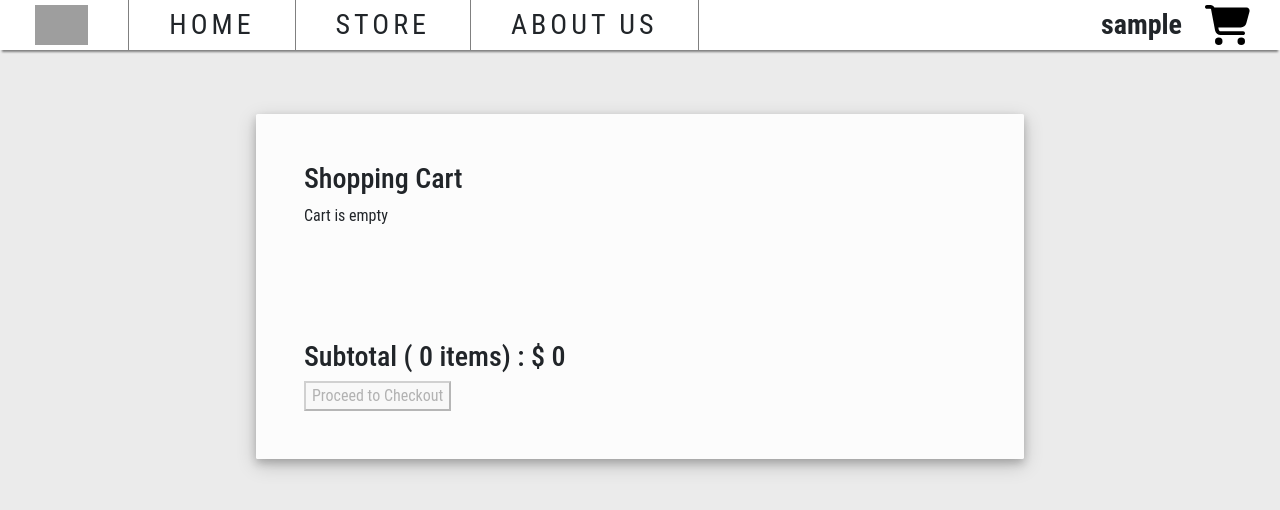
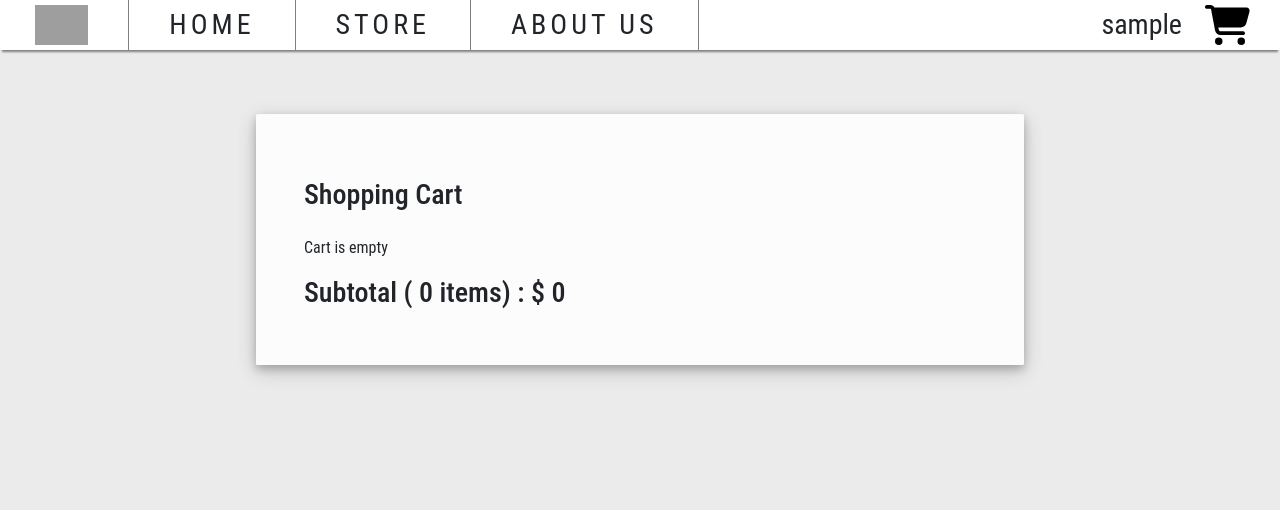
Before and after one commit to fe1fe1/lambda, a React (Create React App) app in the folder frontend/: page /cart in a window 1280 px wide. Shown: the top 510 px of the page. Built offline with nearby package versions, Linux system fonts and the light colour scheme; sample sign-in values are in the browser's storage; grey boxes are pictures that could not be loaded.

Commit message:
cart styling

```diff
--- a/frontend/src/components/navbar/Navbar.scss
+++ b/frontend/src/components/navbar/Navbar.scss
@@ -64,7 +64,6 @@
                     display: inline-block;
                     align-items: center;
                     .profile-navbar-username{
-                        font-weight: bold;
                         padding: 0 5px;
                         border-style: solid;
                         border-width: 2px;
--- a/frontend/src/pages/cart/Cart.jsx
+++ b/frontend/src/pages/cart/Cart.jsx
@@ -1,7 +1,7 @@
 import React, { useState } from "react";
 import "./Cart.scss"
 import { useSelector } from "react-redux";
-import { addItem, removeItem, selectCartItems } from "../../features/cart/cartSlice.js";
+import { addItem, emptyCart, removeItem, selectCartItems } from "../../features/cart/cartSlice.js";
 
 import { useDispatch } from "react-redux";
 
@@ -12,6 +12,10 @@ const Cart = () => {
 
     const handleDeleteFromCart = (itemId) => {
        dispatch(removeItem(itemId))
+    }
+
+    const handleDeleteAll = () => {
+        dispatch(emptyCart())
     }
 
     const handleQuantityOnChange = (e, item) => {
@@ -33,13 +37,13 @@ const Cart = () => {
                               Cart is empty
                           </div>
                             :
-                            items.map(item =>
+                            (<>{items.map(item =>
                               <li>
-                                <div className="cart-image">
+                                <div className="cart-item-image">
                                   <img src={item.product_img} alt="product" />
                                 </div>
-                                <div className="cart-name">
-                                  <div>
+                                <div className="cart-item-options">
+                                  <div className="cart-item-name">
                                       {item.product_name}
                                   </div>
                                   <div>
@@ -57,7 +61,11 @@ const Cart = () => {
                                   ${item.product_price}
                                 </div>
                               </li>
-                            )
+                            )}
+                                <button type="button" className="delete-item-button" onClick={() => handleDeleteAll()} >
+                                  Delete All
+                                </button>
+                            </>)
                         }
                     </ul>
                         <div className="cart-subtotal">
@@ -66,9 +74,11 @@ const Cart = () => {
                             :
                              $ {items.reduce((a, c) => a + c.product_price * c.quantity, 0)}
                           </h3>
-                          <button  className="button primary full-width" disabled={items.length === 0}>
+                            {items.length > 0 ? (
+                          <button  className="checkout-button" disabled={items.length === 0}>
                             Proceed to Checkout
                           </button>
+                            ):(<></>)}
 
                         </div>
             </div>
--- a/frontend/src/pages/cart/Cart.scss
+++ b/frontend/src/pages/cart/Cart.scss
@@ -1,15 +1,29 @@
 .cart-container{
     margin: 5% 20%;
+    .block-container{
+        padding: 3rem;
         .cart-items-list{
             list-style-type: none;
-        padding: 3rem;
+            padding: 0;
             li{
                 display: flex;
                 justify-content: space-between;
                 align-items: center;
+                align-content: flex-start;
+                padding: 1rem 0;
+                .cart-item-image{
+                    min-width: 90px;
                     img{
                         max-width: 5rem;
                         max-height: 5rem;
+                    }
+                }
+                .cart-item-options{
+                    min-width: 200px;
+                    .cart-item-name{
+                        white-space: nowrap;
+                    }
+                }
             }
             .delete-item-button{
                 margin: 1rem 1rem;
@@ -19,8 +33,21 @@
                 color: var(--main-color);
             }
         }
+        .cart-subtotal{
+            .checkout-button{
+                color: black;
+                background-color: transparent;
+                border-style: solid;
+                border-color: black;
+                transition: ease-out 0.3s;
+                &:hover{
+                    box-shadow: inset 300px 0px 0px 0px var(--main-color);
+                    color: white;
+                    border-color: var(--main-color);
+                    cursor: pointer;
                 }
-    .cart-subtotal{
-        padding: 3rem;
+
             }
         }
+    }
+}
```
Lines whose indentation alone changed are shown as unchanged.
